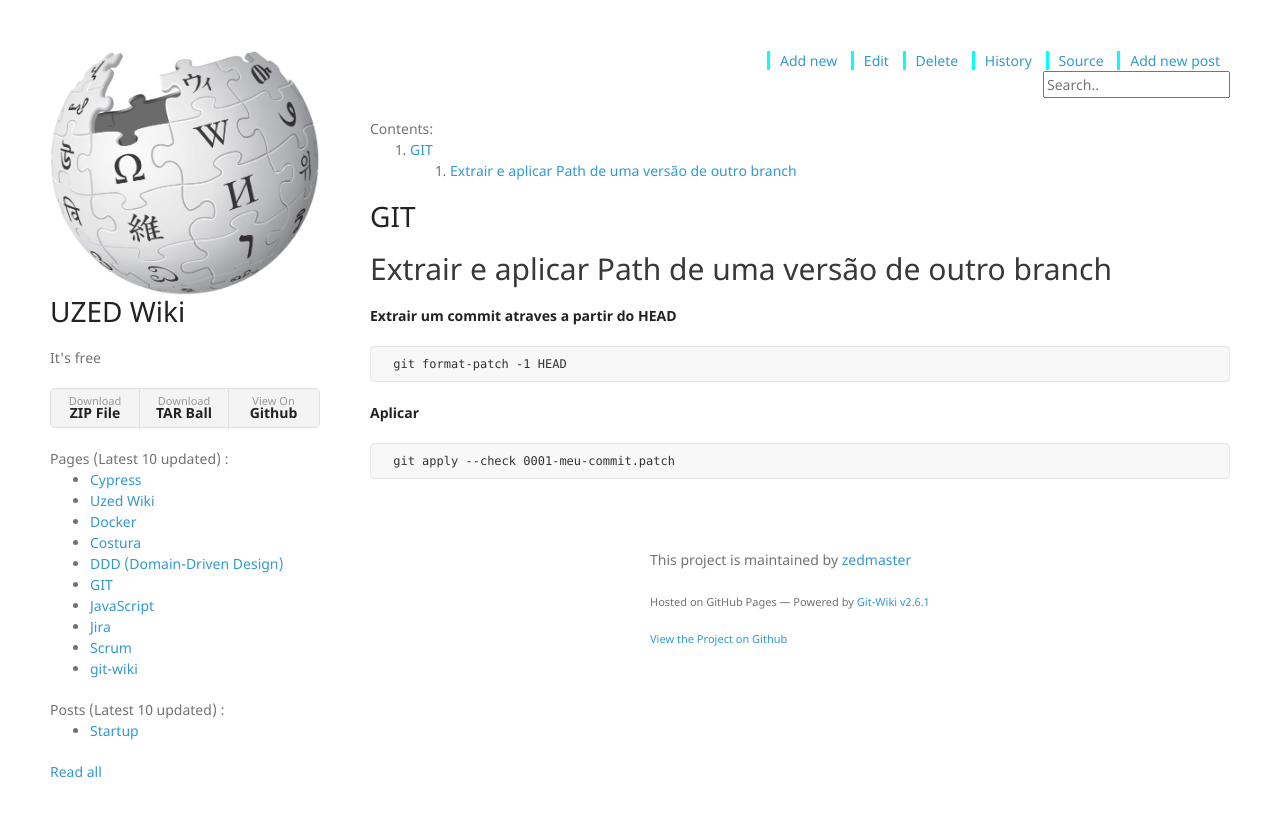
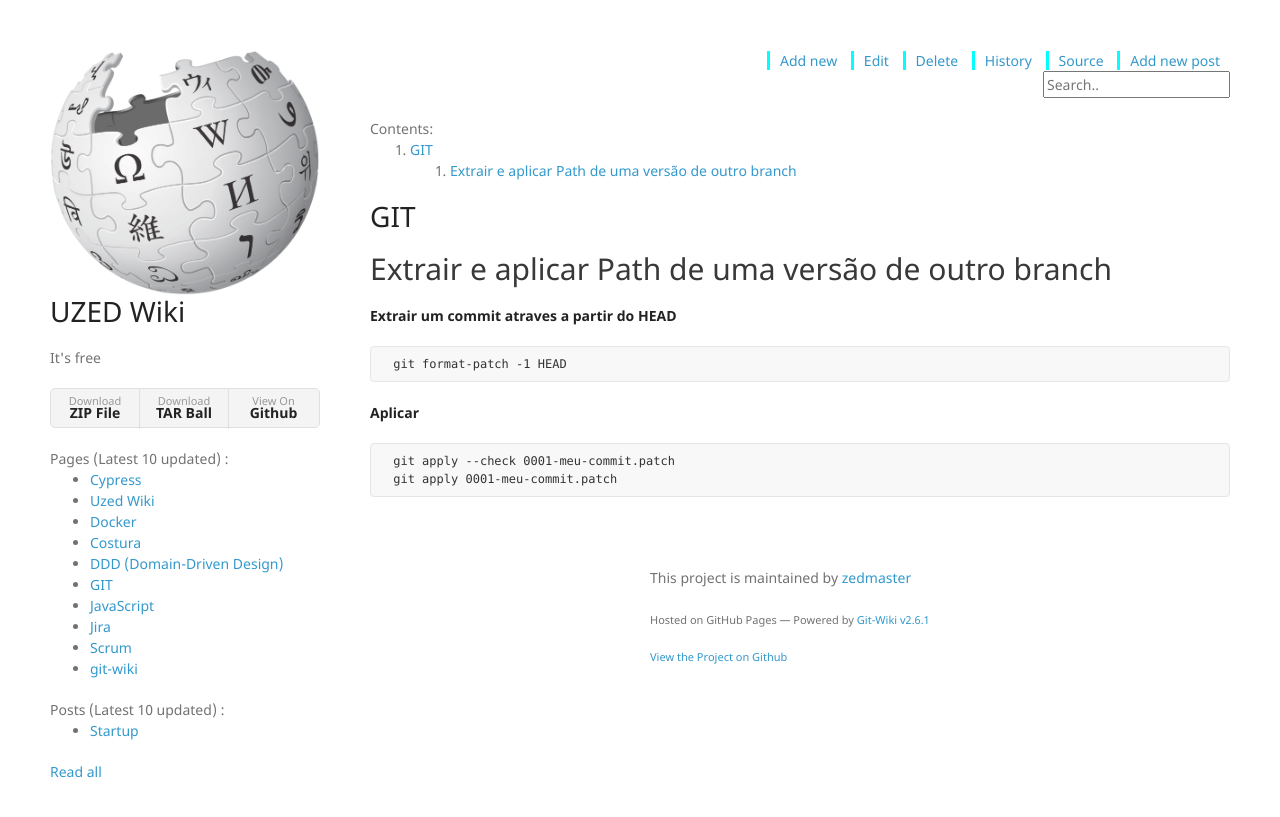
Before and after one commit to zedmaster/wiki, a Jekyll site: the page built from wiki/git.md, in a window 1280 px wide. Shown: the top 817 px of the page. Built offline with Jekyll 4.4.1, drawn with Linux system fonts in a browser that asks for light colours; nearby versions of some CDN libraries; our own code applies the rules of GitHub Pages for plain Markdown files.

Commit message:
Update git.md

````diff
--- a/wiki/git.md
+++ b/wiki/git.md
@@ -13,4 +13,5 @@
 
 ```
  git apply --check 0001-meu-commit.patch
+ git apply 0001-meu-commit.patch
  ```
````
